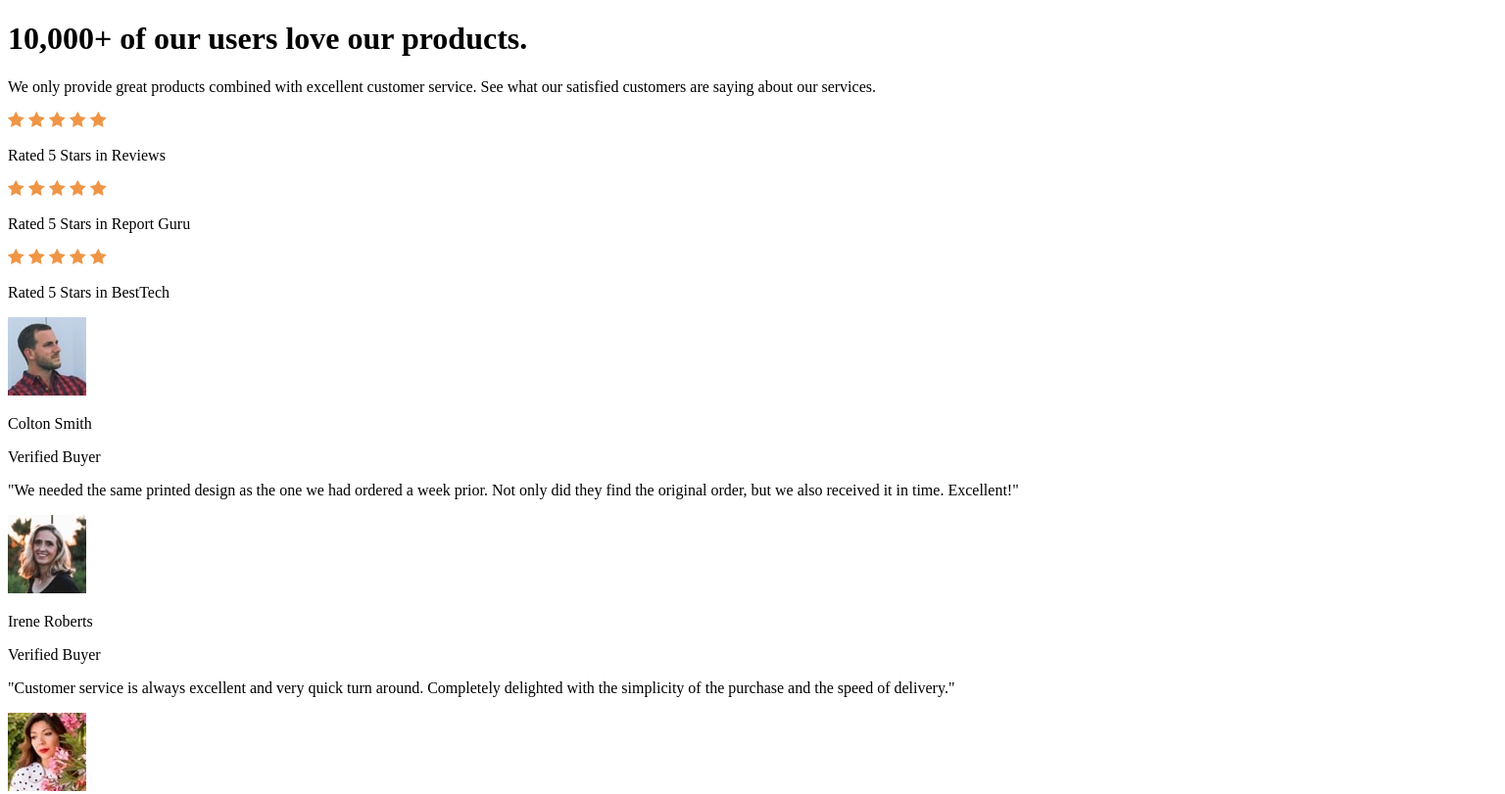
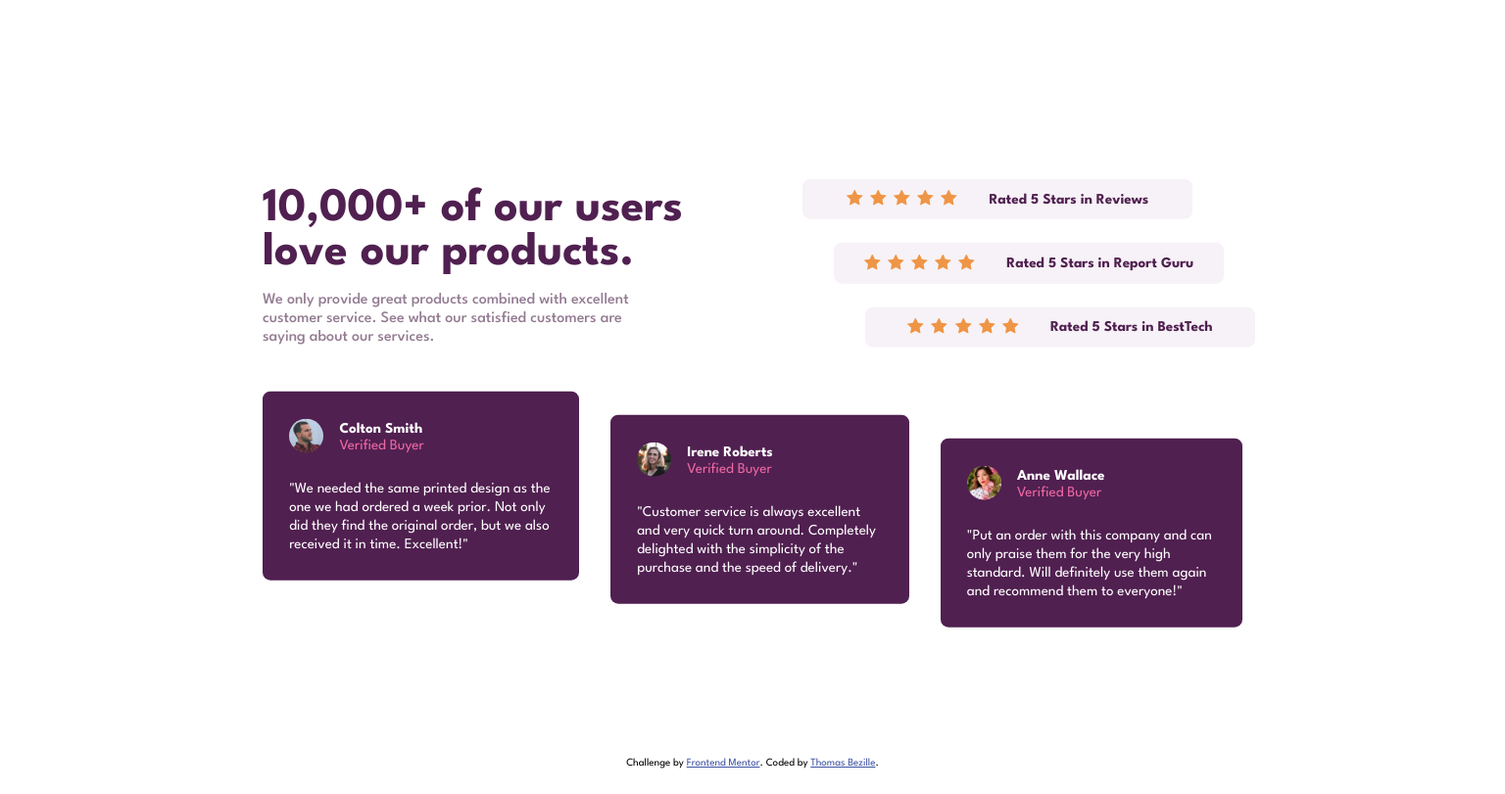
Before and after one commit to Thomas-Bezille/FrontEnd-Mentor_Social_proof_section, a website: page index.html in a window 1536 px wide. Shown: the top 811 px of the page at 98% size. Drawn offline with Linux system fonts and the light colour scheme.

Commit message:
📦 FEAT: Création du style et du layout responsive avec Sass

```diff
--- a/index.html
+++ b/index.html
@@ -8,6 +8,7 @@
       type="image/png"
       sizes="32x32"
       href="./docs/images/favicon-32x32.png" />
+    <link rel="stylesheet" href="./css/style.css" />
     <title>Frontend Mentor | Social proof section</title>
     <style>
       .attribution {
@@ -20,11 +21,13 @@
     </style>
   </head>
   <body>
+    <div class="container">
       <header>
         <h1>10,000+ of our users love our products.</h1>
         <p>
-        We only provide great products combined with excellent customer service.
-        See what our satisfied customers are saying about our services.
+          We only provide great products combined with excellent customer
+          service. See what our satisfied customers are saying about our
+          services.
         </p>
       </header>
 
@@ -64,27 +67,35 @@
       <div class="testimonies">
         <div class="testimony-card">
           <div class="profile">
+            <div class="img-container">
               <img
                 src="./docs/images/image-colton.jpg"
                 alt="Colton Smith's profile picture" />
+            </div>
+            <div class="profile-name-verif-container">
               <p class="profile-name">Colton Smith</p>
               <p class="profile-verification">Verified Buyer</p>
             </div>
+          </div>
           <div class="testimony">
             <p>
-            "We needed the same printed design as the one we had ordered a week
-            prior. Not only did they find the original order, but we also
+              "We needed the same printed design as the one we had ordered a
+              week prior. Not only did they find the original order, but we also
               received it in time. Excellent!"
             </p>
           </div>
         </div>
         <div class="testimony-card">
           <div class="profile">
+            <div class="img-container">
               <img
                 src="./docs/images/image-irene.jpg"
                 alt="Irene Roberts's profile picture" />
+            </div>
+            <div class="profile-name-verif-container">
               <p class="profile-name">Irene Roberts</p>
               <p class="profile-verification">Verified Buyer</p>
+            </div>
           </div>
           <div class="testimony">
             <p>
@@ -96,11 +107,15 @@
         </div>
         <div class="testimony-card">
           <div class="profile">
+            <div class="img-container">
               <img
                 src="./docs/images/image-anne.jpg"
                 alt="Irene Roberts's profile picture" />
+            </div>
+            <div class="profile-name-verif-container">
               <p class="profile-name">Anne Wallace</p>
               <p class="profile-verification">Verified Buyer</p>
+            </div>
           </div>
           <div class="testimony">
             <p>
@@ -108,6 +123,7 @@
               very high standard. Will definitely use them again and recommend
               them to everyone!"
             </p>
+          </div>
         </div>
       </div>
     </div>
--- /dev/null
+++ b/sass/style.scss
@@ -0,0 +1,184 @@
+@import url("https://fonts.googleapis.com/css2?family=League+Spartan:wght@100..900&display=swap");
+
+$main-color: hsl(300, 43%, 22%);
+$accent-color: hsl(333, 80%, 67%);
+$header-text-color: hsl(303, 10%, 53%);
+$rating-background: hsl(300, 24%, 96%);
+
+*,
+::before,
+::after {
+  margin: 0;
+  padding: 0;
+  box-sizing: border-box;
+}
+
+body {
+  font-family: "League Spartan", sans-serif;
+  font-size: 15px;
+  padding: 1.5rem;
+}
+
+header,
+.ratings,
+.testimonies {
+  max-width: 500px;
+  margin: 0 auto;
+}
+
+header {
+  margin-bottom: 2rem;
+  h1 {
+    text-align: center;
+    color: $main-color;
+    padding: 2rem 2rem 1rem 2rem;
+  }
+
+  p {
+    font-size: 1rem;
+    text-align: center;
+    color: $header-text-color;
+    line-height: 1.2rem;
+    font-weight: 500;
+  }
+}
+
+.ratings {
+  .notation {
+    margin: 1rem 0 1rem 0;
+    background: $rating-background;
+    border-radius: 0.5rem;
+    text-align: center;
+    font-weight: 700;
+    color: $main-color;
+    padding: 0.7rem;
+    .stars-container {
+      margin-bottom: 0.5rem;
+    }
+  }
+}
+
+.testimonies {
+  display: flex;
+  flex-direction: column;
+  gap: 1rem;
+  margin-top: 3rem;
+  .testimony-card {
+    background: $main-color;
+    color: white;
+    padding: 1.7rem;
+    border-radius: 0.5rem;
+    .profile {
+      display: flex;
+      align-items: center;
+      gap: 1rem;
+      .img-container {
+        img {
+          width: 2.2rem;
+          border-radius: 50%;
+        }
+      }
+      .profile-name-verif-container {
+        p:nth-child(1) {
+          font-weight: 700;
+          margin-bottom: 0.2rem;
+        }
+        p:nth-child(2) {
+          color: $accent-color;
+        }
+      }
+    }
+    .testimony {
+      margin-top: 1.5rem;
+      line-height: 1.2rem;
+    }
+  }
+}
+
+.attribution {
+  margin-top: 1rem;
+}
+
+@media screen and (min-width: 1440px) {
+  body {
+    min-height: 100vh;
+    display: flex;
+    justify-content: center;
+  }
+
+  .container {
+    position: absolute;
+    top: 50%;
+    left: 50%;
+    transform: translate(-50%, -50%);
+    min-width: 1000px;
+    margin: 0 auto;
+    display: grid;
+    grid-template-rows: repeat(2, 1fr);
+    grid-template-columns: repeat(2, 1fr);
+    grid-template-areas:
+      "header ratings"
+      "testinonies testinonies";
+  }
+
+  header {
+    grid-area: header;
+    h1 {
+      text-align: left;
+      font-size: 3rem;
+      padding-left: 0;
+    }
+    p {
+      text-align: left;
+      width: 80%;
+    }
+  }
+
+  .ratings {
+    grid-area: ratings;
+    .notation {
+      display: flex;
+      align-items: center;
+      justify-content: center;
+      width: 100%;
+      margin: 1.5rem 0 1.5rem 0;
+      &:nth-child(2) {
+        margin-left: 2rem;
+      }
+      &:nth-child(3) {
+        margin-left: 4rem;
+      }
+      .stars-container {
+        margin-bottom: 0;
+        .star {
+          margin-right: 0.2rem;
+          &:last-child {
+            margin-right: 2rem;
+          }
+        }
+      }
+    }
+  }
+
+  .testimonies {
+    grid-area: testinonies;
+    flex-direction: row;
+    gap: 2rem;
+    max-width: 100%;
+    margin-top: 0;
+    .testimony-card {
+      height: 80%;
+      &:nth-child(2) {
+        margin-top: 1.5rem;
+      }
+      &:nth-child(3) {
+        margin-top: 3rem;
+      }
+    }
+  }
+
+  .attribution {
+    position: absolute;
+    bottom: 1rem;
+  }
+}
```
Also changed, not shown: package.json (added, +25 -0 lines), css/style.css (added), 3 other files. Lines whose indentation alone changed are shown as unchanged.
